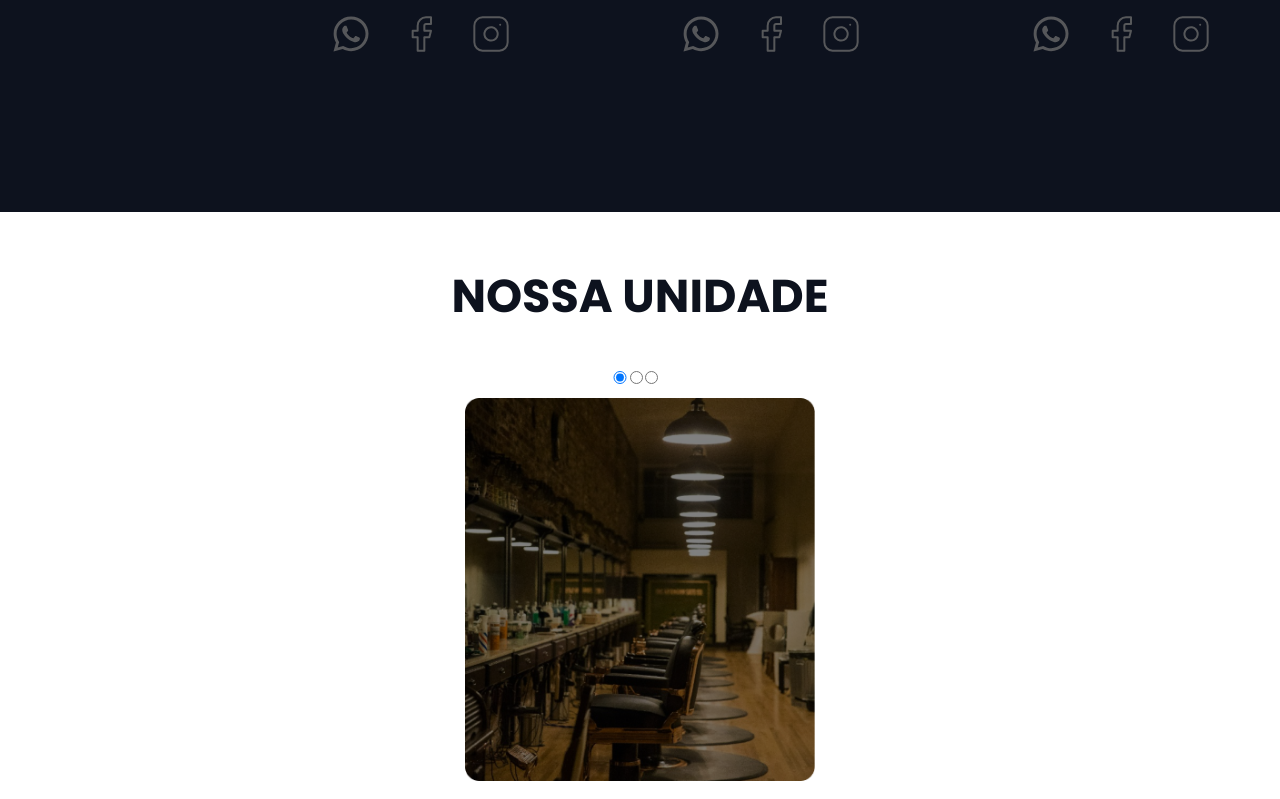
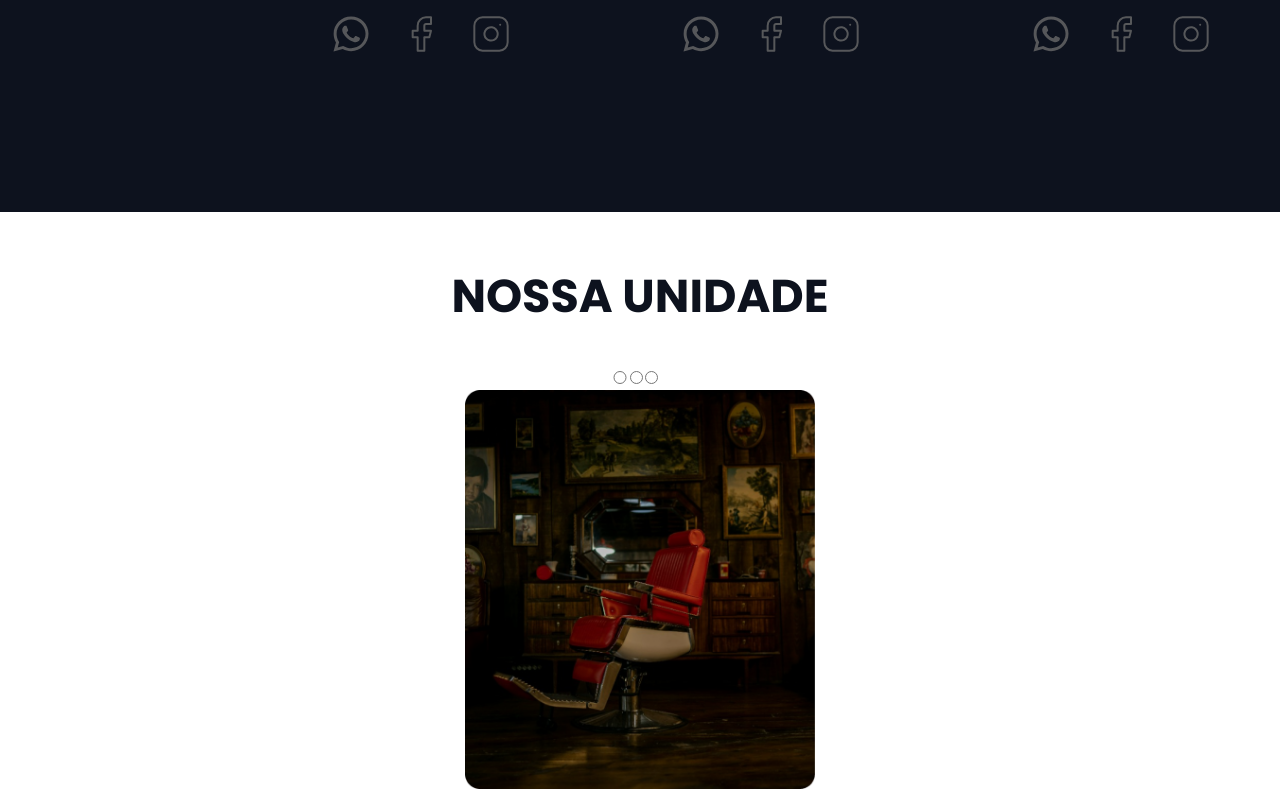
Before and after one commit to chamex23/Landing-page-barbearia, a React (Vite) app: page / in a window 1280 px wide. Shown: the part 3181-3980 px from the top of the page. Built offline with nearby package versions, Linux system fonts and the light colour scheme.

Commit message:
feat: checked solucioned

```diff
--- a/src/components/Unidade/unidade.jsx
+++ b/src/components/Unidade/unidade.jsx
@@ -14,7 +14,7 @@ export default function Unidade(){
 
       <input style={{position: 'relative',top: 40, right: 20, width:30 }}
 
-      type="radio" id='1' class="slide-controller" name="slide" checked />
+      type="radio" id='1' class="slide-controller" name="slide"/>
       <input style={{position: 'relative',top: 26.5, right: 4}} type="radio" id='2' class="slide-controller" name="slide" />
         <input style={{position: 'relative',top: 13.5, right:-11 }} type="radio" id='3' class="slide-controller" name="slide" />
 
```
